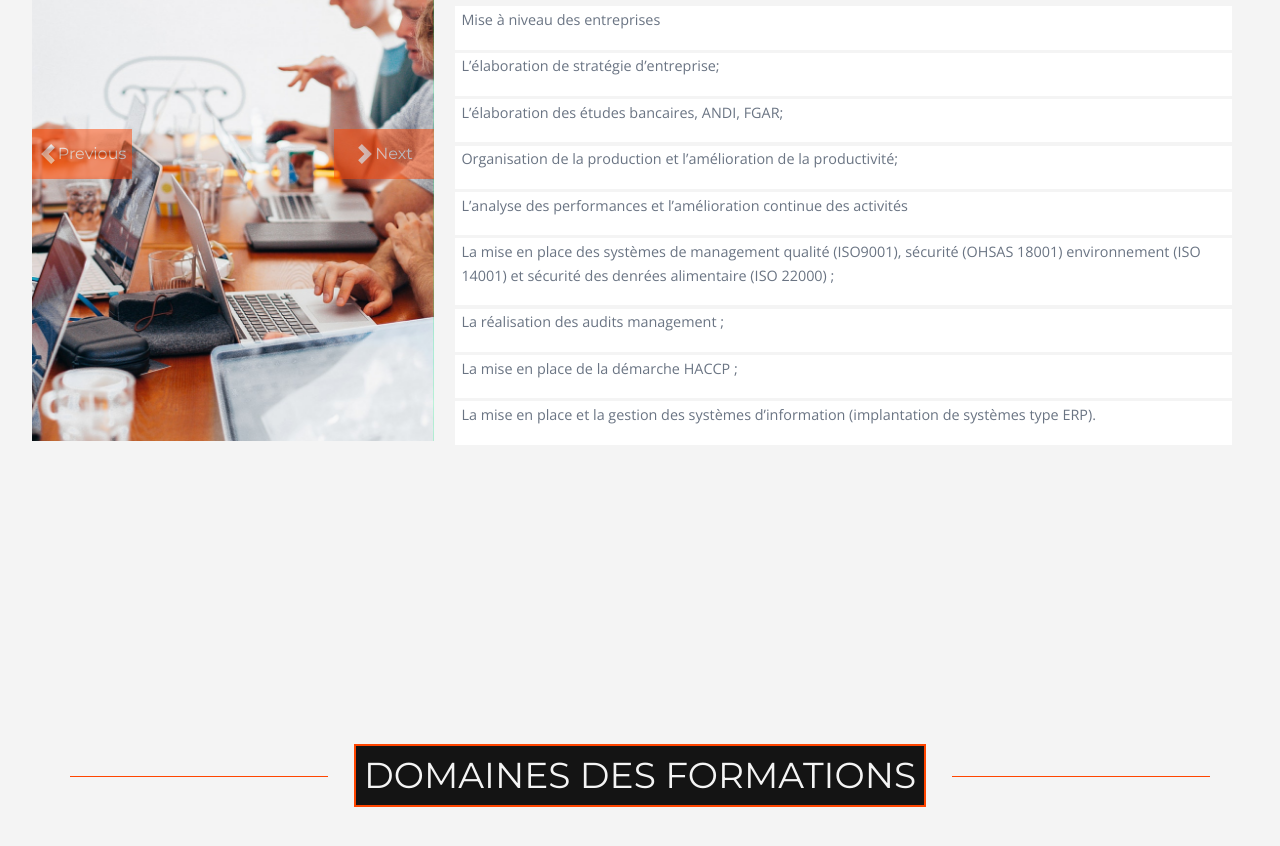
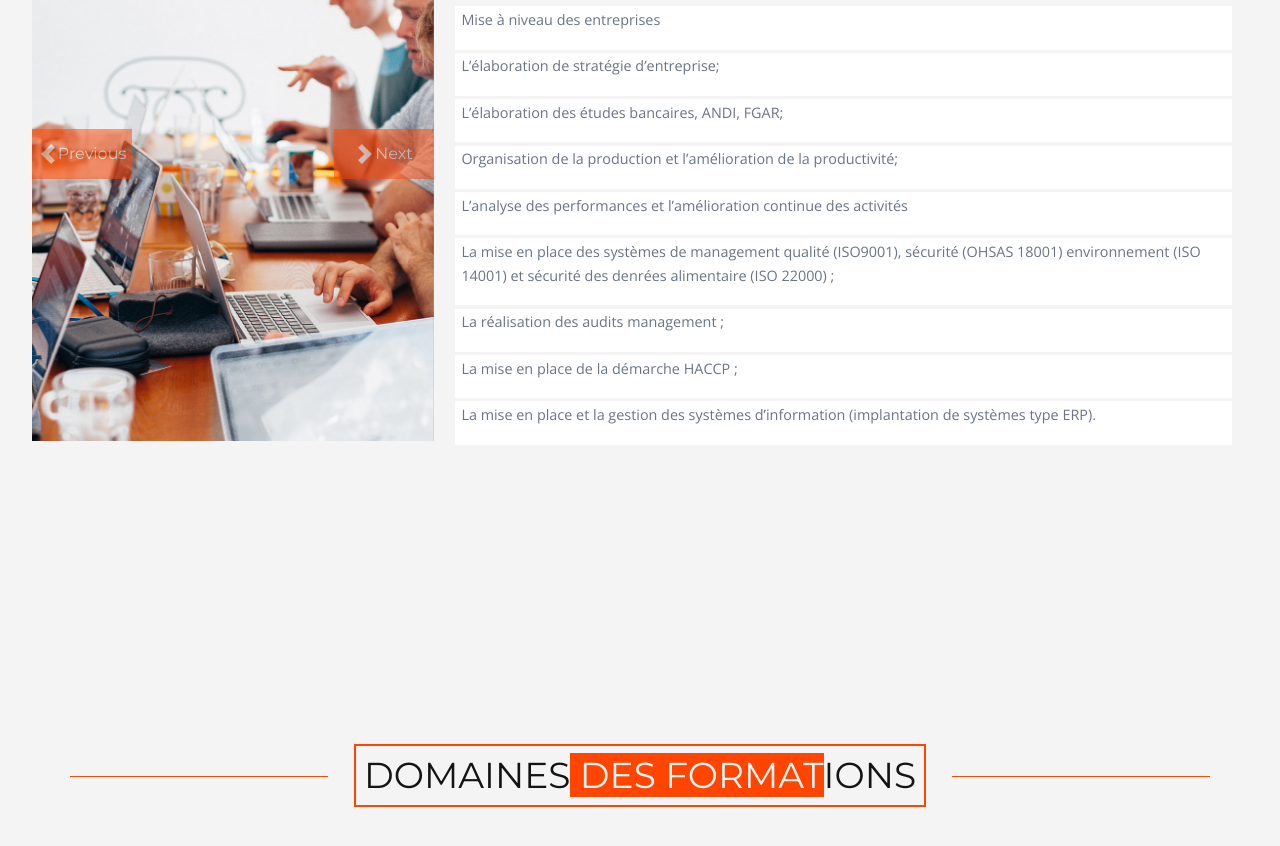
Before and after one commit to BahaniBillel/STORM, a website built with webpack: page index.html in a window 1280 px wide. Shown: the part 1112-1958 px from the top of the page. Built offline with nearby package versions, Linux system fonts and the light colour scheme; animation ran at ten frames a second; a web font is replaced by a local one.

Commit message:
updating content

```diff
--- a/index.html
+++ b/index.html
@@ -161,7 +161,7 @@
 
 		<!-- TRAININGS -->
 		<div class="trainings container-sm swiper-container">
-			<h2>Domaines des formations</h2>
+			<h2>Domaines<span> des  format</span>ions</h2>
 			<div class="row swiper-wrapper">
 				<div class="box swiper-slide">
 					<div href="index.html" class="logoBox ">
--- a/sass/main.scss
+++ b/sass/main.scss
@@ -232,6 +232,7 @@ WHO ARE WE
     padding-right: 2rem;
     font-size: 2rem;
     text-transform: uppercase;
+    font-weight: 500;
 
     span{
         background-color: orangered;
@@ -368,9 +369,15 @@ FEATURED TRAININGS
             position: relative;
             border: 2px solid orangered;
             padding: .5rem;
+            color:#141414;
             // font-size: 6rem;
-            background-color: #141414;
-            color: #f4f4f4;
+            // background-color: #141414;
+            // color: #f4f4f4;
+
+            span{
+                background-color: orangered;
+                color: #f4f4f4;
+            }
 
 
             &::before{
```
